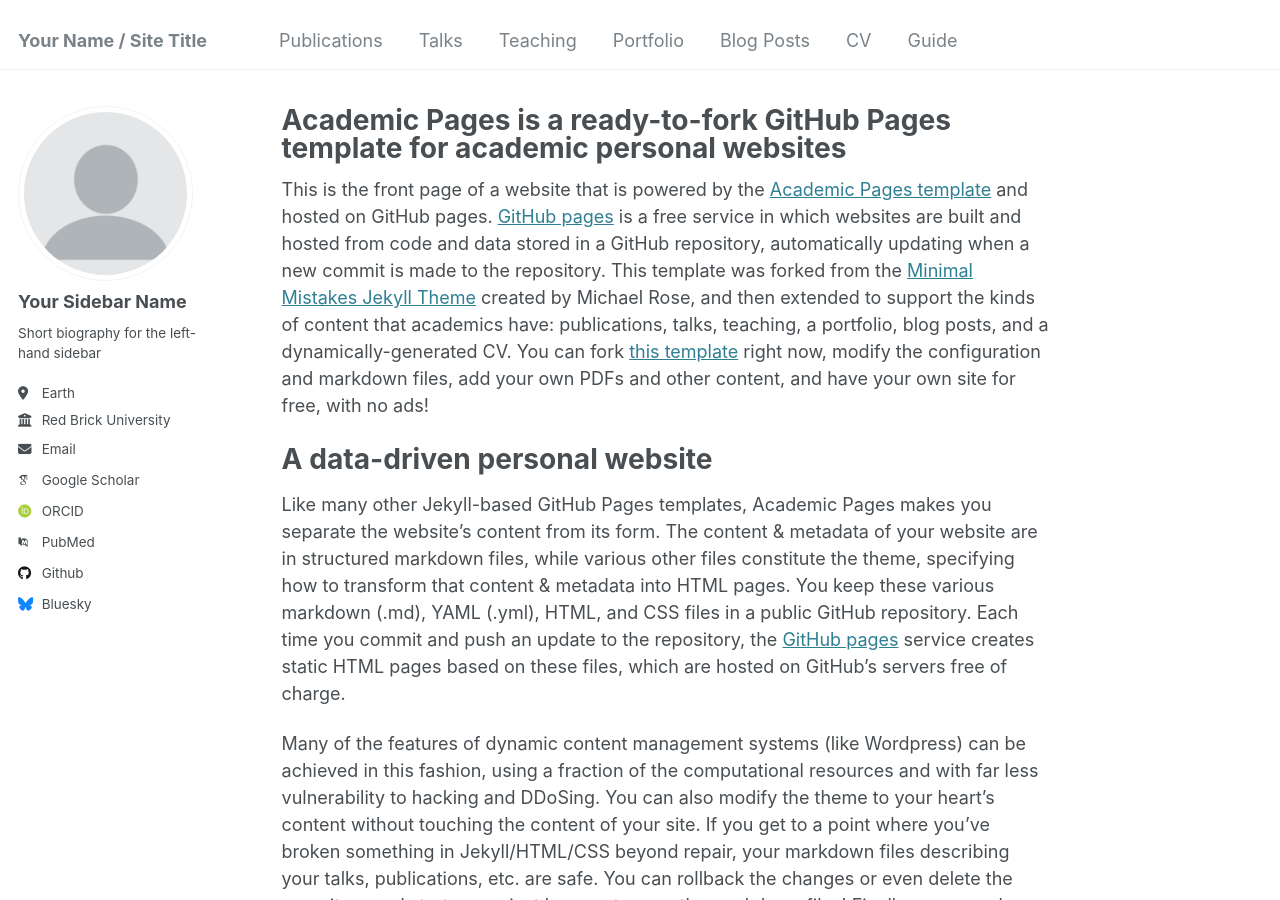
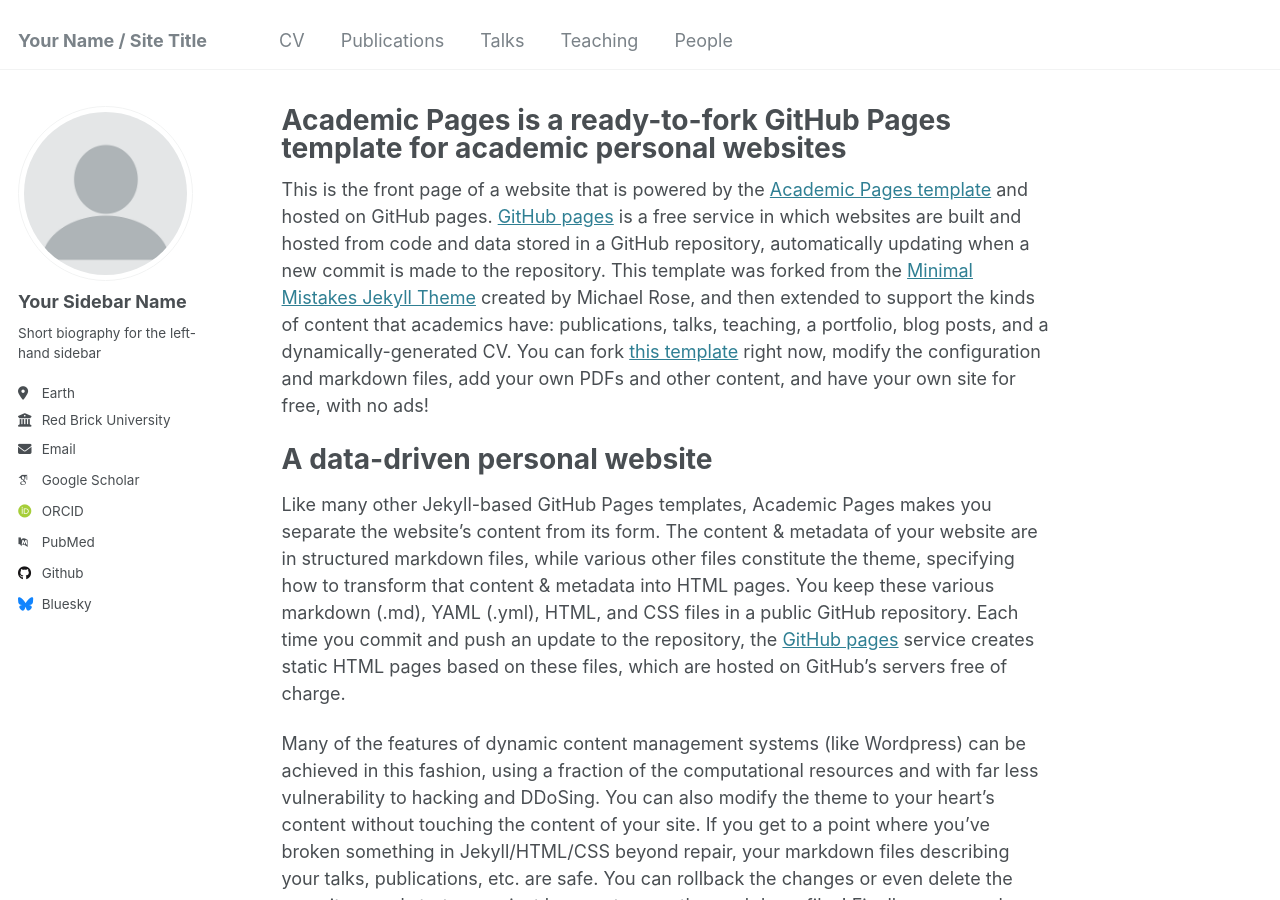
Before and after one commit to farrell120/kurt-farrell.github.io, a Jekyll site: the page built from _pages/about.md, in a window 1280 px wide and 900 px high. Built offline with Jekyll 4.4.1, drawn with Linux system fonts in a browser that asks for light colours; some web fonts are replaced.

Commit message:
Update navigation.yml

```diff
--- a/_data/navigation.yml
+++ b/_data/navigation.yml
@@ -5,6 +5,9 @@
 # prevent it from being included in the site.
 
 main:
+  - title: "CV"
+    url: /files/Kurt_Farrell_CV.pdf
+
   - title: "Publications"
     url: /publications/
 
@@ -14,14 +17,5 @@ main:
   - title: "Teaching"
     url: /teaching/
 
-  - title: "Portfolio"
-    url: /portfolio/
-
-  - title: "Blog Posts"
-    url: /year-archive/
-
-  - title: "CV"
-    url: /cv/
-
-  - title: "Guide"
+  - title: "People"
     url: /markdown/
```
